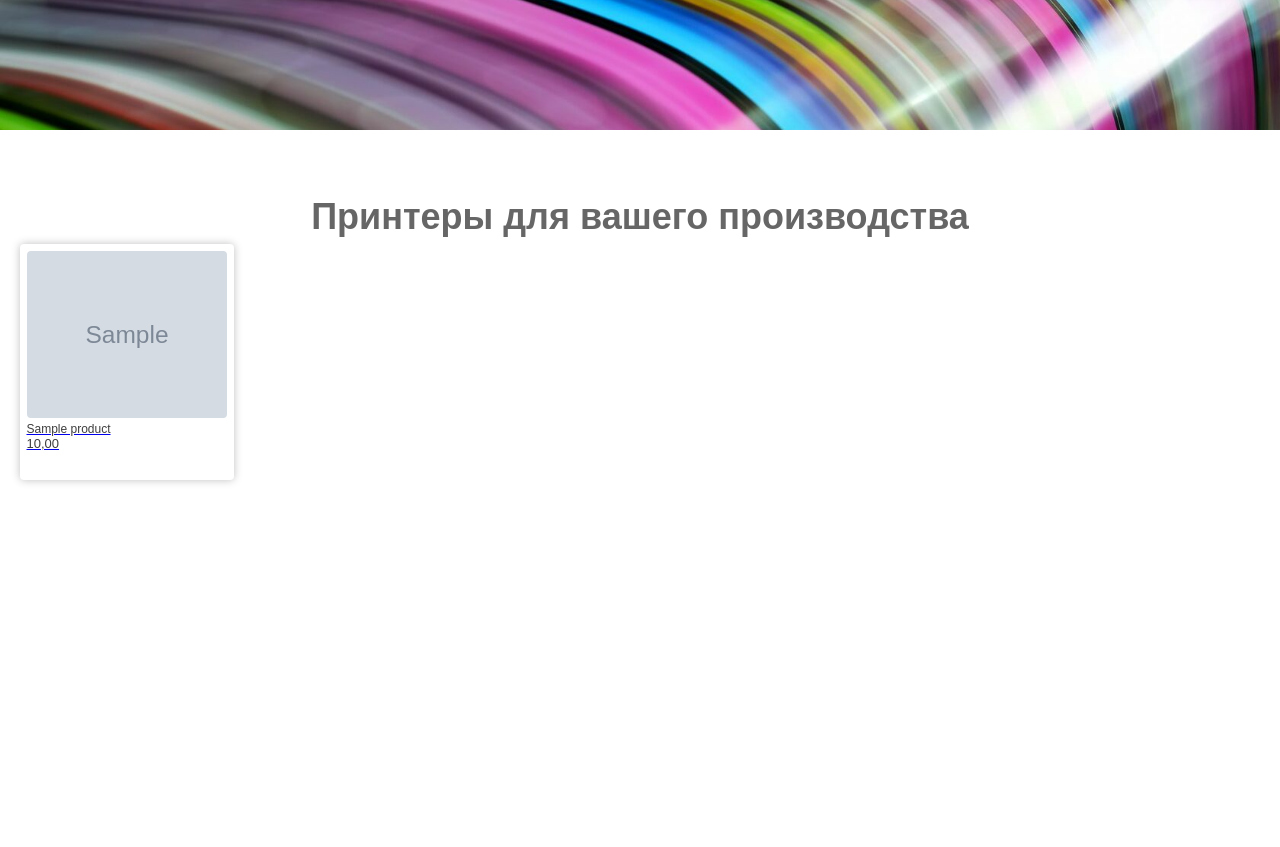
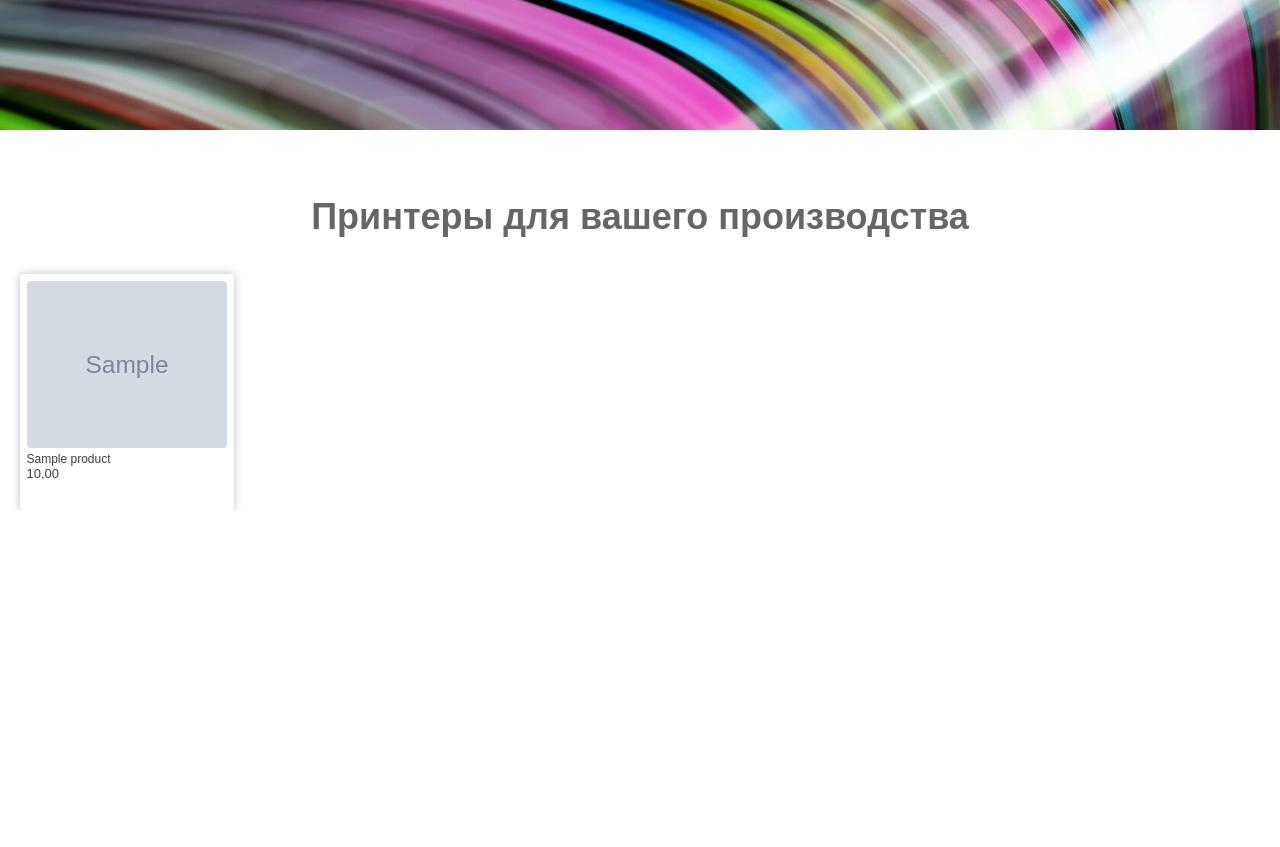
Before and after one commit to PanabeeWQW/django_ex_train, a Django app: page / in a window 1280 px wide. Shown: the part 566-1413 px from the top of the page. After the commit the page ends 1076 px from the top, so only its background shows below. Run offline with Django 5.2, Linux system fonts and the light colour scheme; tables that the repository leaves empty hold one stand-in row (values such as "Sample post"); grey boxes marked "Sample" are stand-in pictures.

Commit message:
Доработка каталога товаров на главной станице, изменение блока карточки товара (все еще с багом)

```diff
--- a/blog/static/blog/css/index.css
+++ b/blog/static/blog/css/index.css
@@ -29,7 +29,7 @@
 .product_index {
     margin: 0 auto;
     width: 1241px;
-    height: 717px;
+
 }
 
 .product_index_title {
@@ -42,13 +42,25 @@
     color: #666;
 }
 
+.products {
+    display: flex;
+    flex-wrap: wrap;
+    justify-content: center;
+    padding-top: 25px;
+}
+
+.product_link {
+    text-decoration: none;
+}
+
 .catalog_product_link {
     text-decoration: none;
 }
 
 .catalog_product {
-    padding-top: 34px;
+    margin-top: 34px;
     width: 1234px;
+
 }
 
 .card_product {
@@ -58,6 +70,8 @@
     height: 236px;
     box-shadow: 0 0 8px 0 rgba(0, 0, 0, 0.25);
     background: #fff;
+    margin-top: 30px;
+    margin-right: 16px;
 }
 
 .product_image {
```
